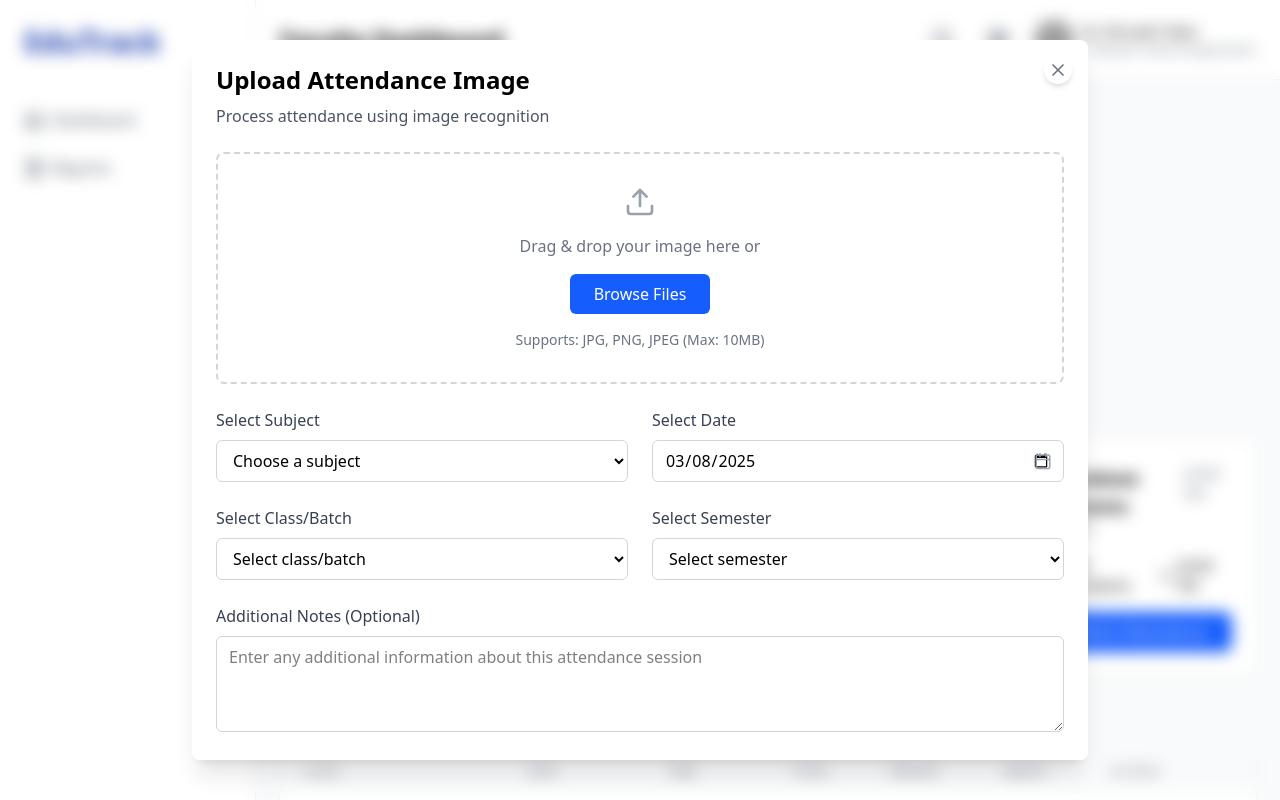
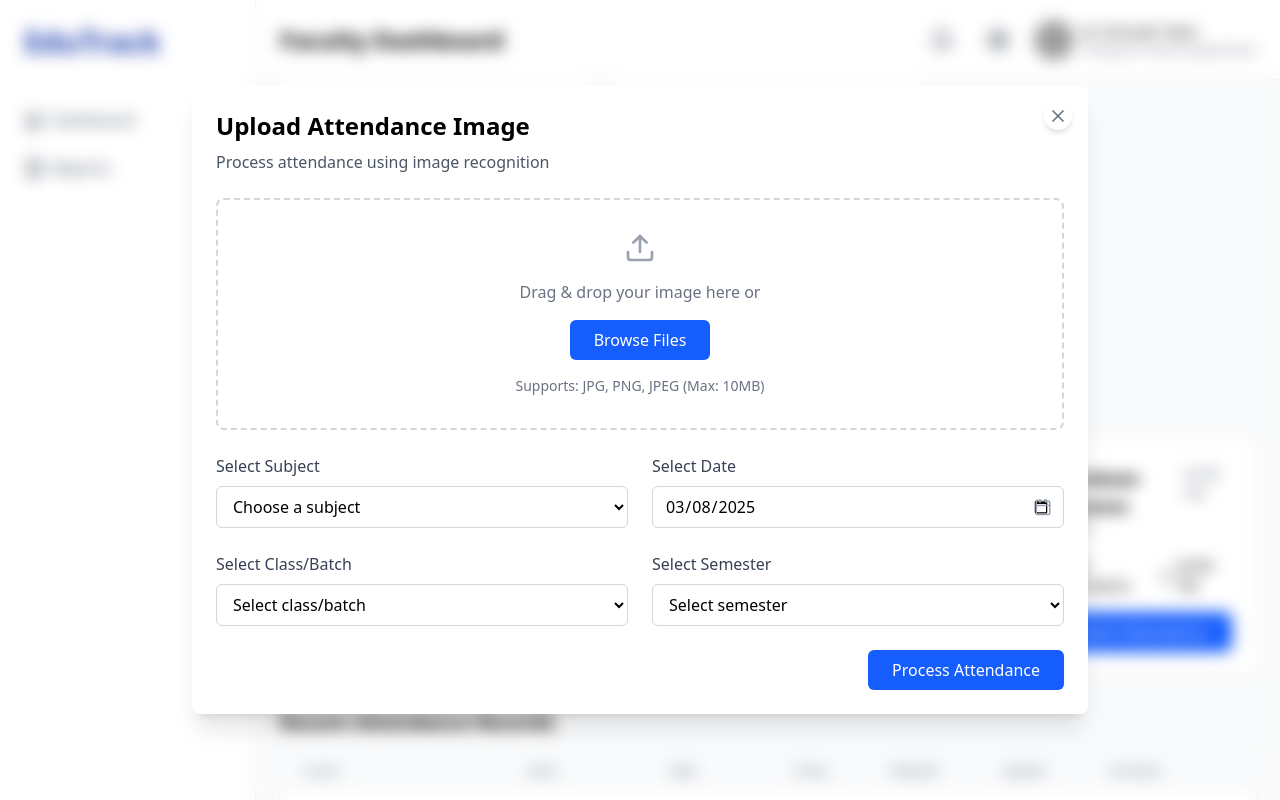
Before and after one commit to ashishj12/EduTrack, a React (Vite) app in the folder frontend/: page /faculty-dashboard in a window 1280 px wide. Both pictures are taken after a click on the button "Upload Image". Shown: the top 800 px of the page. Built offline with nearby package versions, Linux system fonts and the light colour scheme; grey boxes are pictures that could not be loaded.

Commit message:
minor changes

```diff
--- a/frontend/src/pages/FacultyDashboard/UploadImage.jsx
+++ b/frontend/src/pages/FacultyDashboard/UploadImage.jsx
@@ -136,10 +136,10 @@ const UploadImage = () => {
                 <option value="" disabled>
                   Choose a subject
                 </option>
-                <option value="math">Mathematics</option>
-                <option value="science">Science</option>
-                <option value="english">English</option>
-                <option value="history">History</option>
+                <option value="bda">Big Data Analytics</option>
+                <option value="dm">Disaster Management</option>
+                <option value="stv">STV</option>
+                <option value="project">Project</option>
               </select>
             </div>
 
@@ -174,9 +174,7 @@ const UploadImage = () => {
                 <option value="" disabled>
                   Select class/batch
                 </option>
-                <option value="class1">Class A</option>
-                <option value="class2">Class B</option>
-                <option value="class3">Class C</option>
+                <option value="2021">2021</option>
               </select>
             </div>
 
@@ -193,24 +191,11 @@ const UploadImage = () => {
                 <option value="" disabled>
                   Select semester
                 </option>
-                <option value="sem1">Semester 1</option>
-                <option value="sem2">Semester 2</option>
-                <option value="sem3">Semester 3</option>
+                <option value="sem8">Semester 8</option>
               </select>
             </div>
           </div>
 
-          {/* Additional Notes */}
-          <div>
-            <label htmlFor="notes" className="block text-gray-700 mb-2">
-              Additional Notes (Optional)
-            </label>
-            <textarea
-              id="notes"
-              className="w-full border border-gray-300 rounded-md px-3 py-2 h-24 focus:outline-none focus:ring-2 focus:ring-blue-500"
-              placeholder="Enter any additional information about this attendance session"
-            ></textarea>
-          </div>
 
           {/* Form Actions */}
           <div className="mt-6 flex justify-end space-x-4">
```
